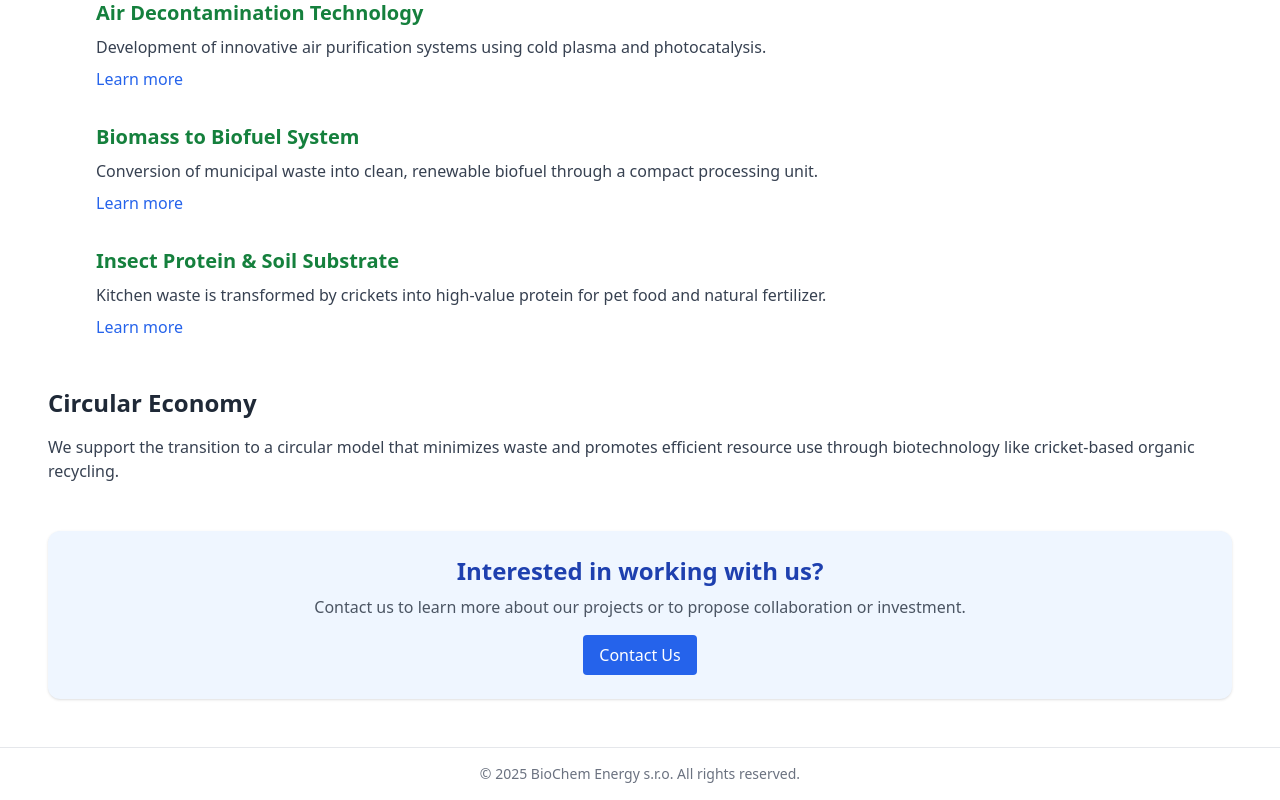
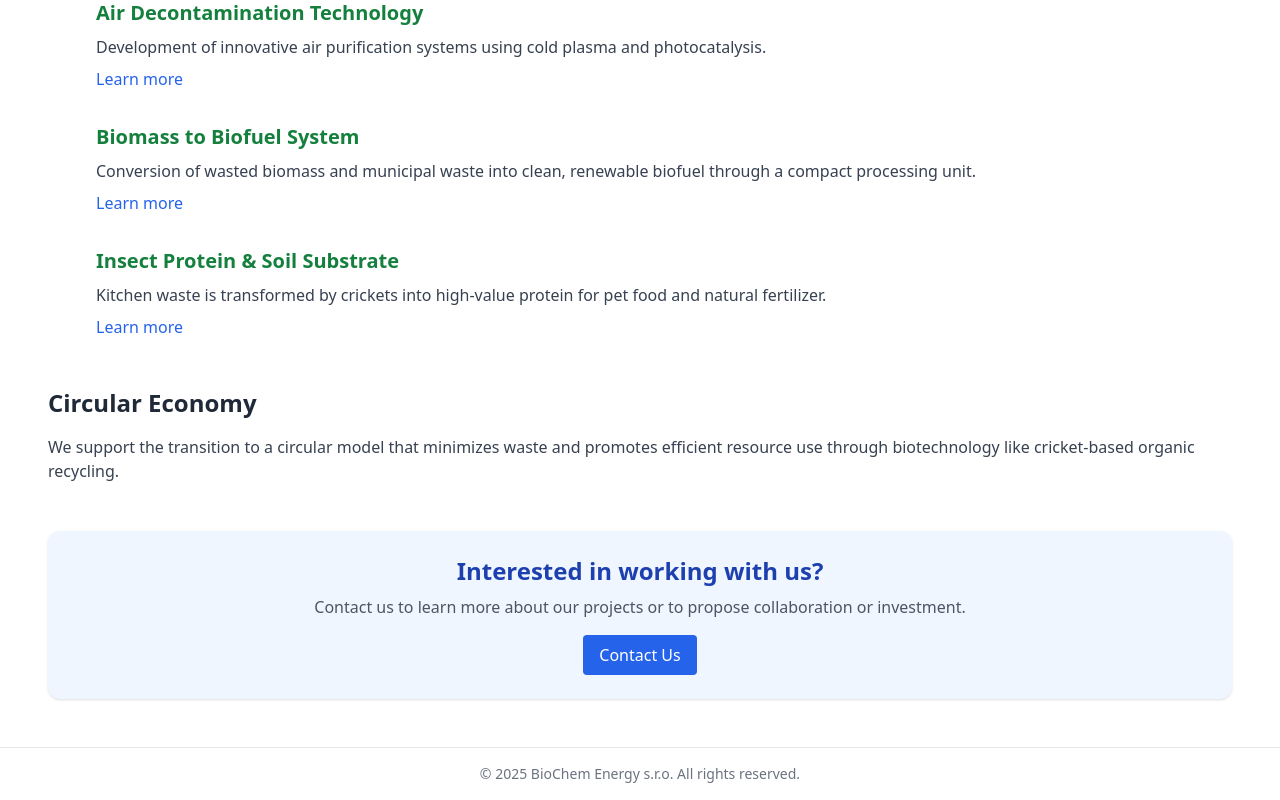
Before and after one commit to BioChemEnergy/biochem-energy, a Next.js app: page / in a window 1280 px wide. Shown: the part 1503-2303 px from the top of the page. Built offline with nearby package versions, Linux system fonts and the light colour scheme.

Commit message:
Update index.tsx

```diff
--- a/pages/index.tsx
+++ b/pages/index.tsx
@@ -141,7 +141,7 @@ function ProjectsSection() {
       <div className="mb-8">
         <h3 className="text-xl font-semibold text-green-700">Biomass to Biofuel System</h3>
         <p className="mt-2 text-gray-700">
-          Conversion of municipal waste into clean, renewable biofuel through a compact processing unit.
+          Conversion of wasted biomass and municipal waste into clean, renewable biofuel through a compact processing unit.
         </p>
         <button onClick={() => toggleProject('project2')} className="mt-2 text-blue-600 hover:underline">
           {openProject === 'project2' ? 'Hide details' : 'Learn more'}
```
